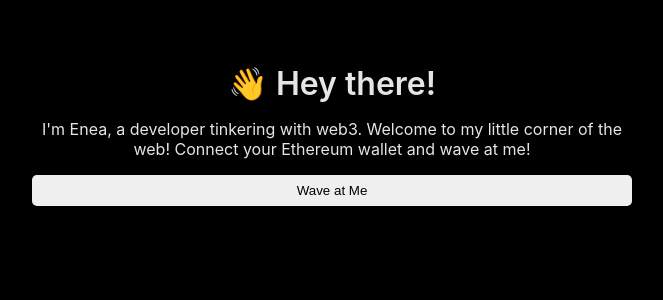
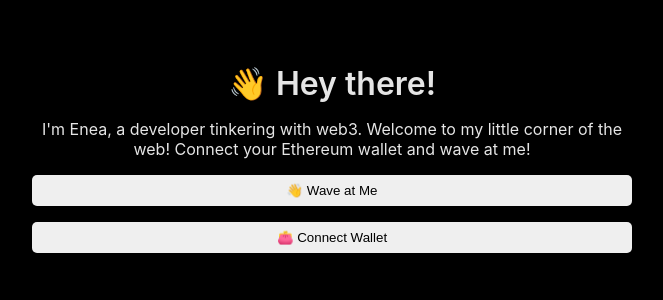
Before and after one commit to eneax/my-wave-portal-frontend, a React (Create React App) app: page / in a window 1280 px wide. Shown: the top 300 px of the page, without its empty margins (308-971 px from the left). Built offline with nearby package versions, Linux system fonts and the light colour scheme; the HTML template or start-up script is replaced by a standard one.

Commit message:
connectWallet

```diff
--- a/src/App.js
+++ b/src/App.js
@@ -33,20 +33,39 @@
     }
   };
 
+  const connectWallet = async () => {
+    try {
+      const { ethereum } = window;
+      if (!ethereum) {
+        alert("Get MetaMask Now!");
+        return;
+      }
+
+      const accounts = await ethereum.request({
+        method: "eth_requestAccounts",
+      });
+
+      console.log("Connected", accounts[0]);
+      setCurrentAccount(accounts[0]);
+    } catch (error) {
+      console.log(error);
+    }
+  };
+
+  const wave = () => {
+    console.log("you waved at me!!!");
+  };
+
   // Check if wallet is connected when page loads
   React.useEffect(() => {
     checkIfWalletIsConnected();
   }, []);
 
-  const wave = () => {
-    console.log("you waved at me!!!");
-  };
-
   return (
     <div className="mainContainer">
       <div className="dataContainer">
         <div className="header">
-          <span role="img" aria-label="hey">
+          <span role="img" aria-label="Waving Hand">
             👋
           </span>{" "}
           Hey there!
@@ -58,8 +77,20 @@
         </div>
 
         <button className="waveButton" onClick={wave}>
+          <span role="img" aria-label="Waving Hand">
+            👋
+          </span>{" "}
           Wave at Me
         </button>
+
+        {!currentAccount && (
+          <button className="waveButton" onClick={connectWallet}>
+            <span role="img" aria-label="Purse">
+              👛
+            </span>{" "}
+            Connect Wallet
+          </button>
+        )}
       </div>
     </div>
   );
```
